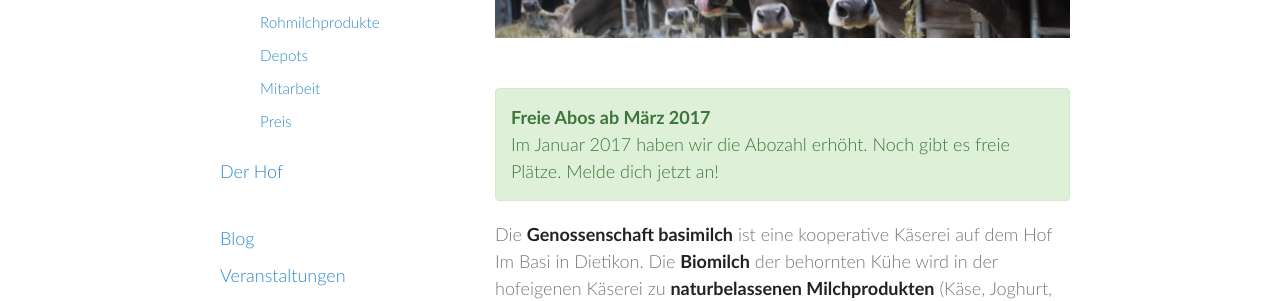
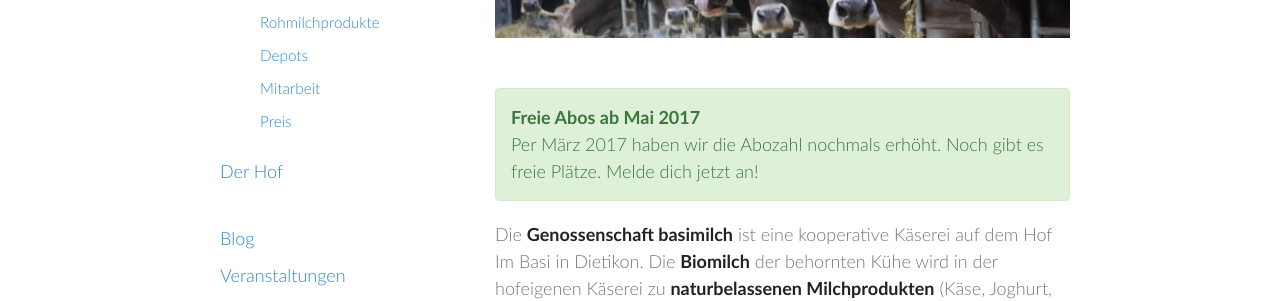
Before and after one commit to vryser/basimilch.github.io, a Jekyll site: the page built from pages/000-home.md, in a window 1280 px wide and 900 px high. Shown: the part 282-583 px from the top of the window. Built offline with Jekyll 4.4.1, drawn with Linux system fonts in a browser that asks for light colours.

Commit message:
new subscription deadline

```diff
--- a/pages/000-home.md
+++ b/pages/000-home.md
@@ -4,8 +4,8 @@ permalink: /
 ---
 
 <div class="alert alert-success" role="alert" data-href="/genossenschaft/#abo-bestellen">
-  <div style="font-weight:bold;">Freie Abos ab März 2017</div>
-  Im Januar 2017 haben wir die Abozahl erhöht. Noch gibt es freie Plätze.
+  <div style="font-weight:bold;">Freie Abos ab Mai 2017</div>
+  Per März 2017 haben wir die Abozahl nochmals erhöht. Noch gibt es freie Plätze.
   <a href="/genossenschaft/#abo-bestellen">Melde dich jetzt an!</a>
 </div>
 
```
